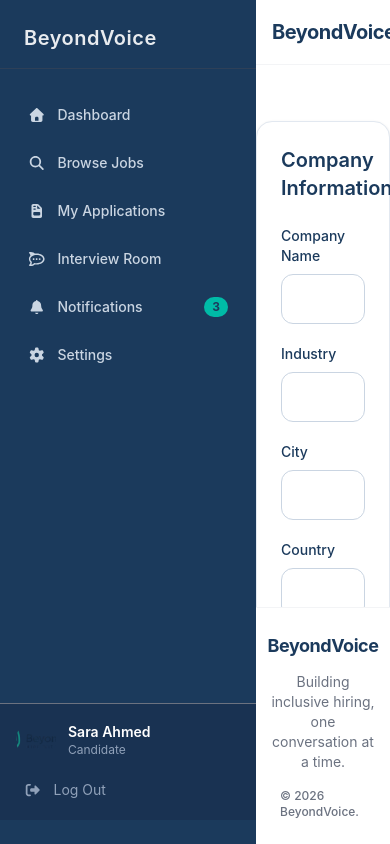
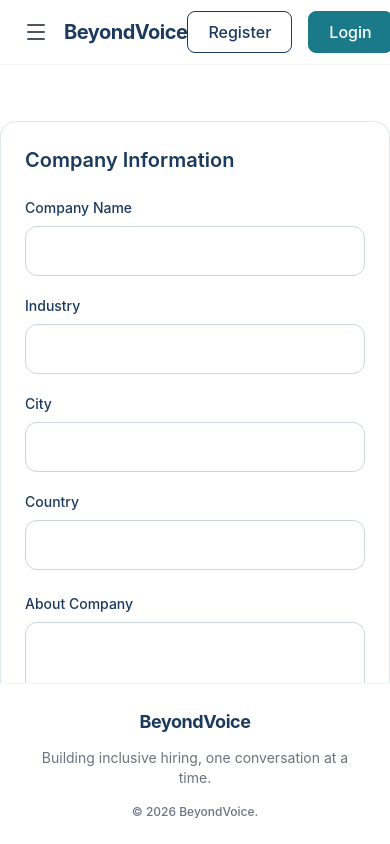
Before and after one commit to AmiraDeef/BeyondVoice, a React (Vite) app in the folder Frontend/: page /company/profile in a window 390 px wide. Built offline with nearby package versions, Linux system fonts and the light colour scheme.

Commit message:
responsive sidebar and nav

```diff
--- a/Frontend/src/components/Layouts/Navbar/Navbar.jsx
+++ b/Frontend/src/components/Layouts/Navbar/Navbar.jsx
@@ -1,11 +1,19 @@
 import { Link } from "react-router-dom";
+import { Menu } from "lucide-react";
 
-function Navbar() {
+function Navbar({ onMenuClick }) {
   return (
     <>
+
       <div className=" bg-white border-b border-gray-100 sticky top-0 z-50 ">
         <div className="container mx-auto flex items-center justify-between h-16 px-4 md:px-8">
-          <div>
+          <div className="flex items-center gap-2">
+            <button
+              onClick={onMenuClick}
+              className="block md:hidden p-2 text-gray-600 hover:bg-gray-100 rounded-lg transition-colors"
+            >
+              <Menu className="w-6 h-6" />
+            </button>
             <Link
               to="/"
               className="text-xl font-bold text-[var(--main-color)] tracking-tight"
@@ -29,6 +37,7 @@
           </div>
         </div>
       </div>
+
     </>
   );
 }
--- a/Frontend/src/components/Layouts/Sidebar/Sidebar.jsx
+++ b/Frontend/src/components/Layouts/Sidebar/Sidebar.jsx
@@ -11,7 +11,7 @@
   faRightFromBracket
 } from "@fortawesome/free-solid-svg-icons";
 
-function Sidebar(){
+function Sidebar({ isOpen, setIsOpen }){
 
    const links = [
   { icon: faHouse, title: "Dashboard", path: "/" },
@@ -26,12 +26,21 @@
 
 
     return(<>
-      <aside className="h-screen w-64 bg-[var(--main-color)] text-white py-6 flex flex-col justify-between sticky top-0 left-0 flex-shrink-0">
-        <div>
+      <aside className={` w-64 h-full bg-[#1B3A5C] text-white flex flex-col transition-transform duration-300 ease-in-out z-50
+      fixed inset-y-0 left-0 -translate-x-full md:relative md:translate-x-0
+      ${isOpen ? "translate-x-0" : "-translate-x-full md:translate-x-0"}
+    `}>
+        <button
+        onClick={() => setIsOpen(false)}
+        className="md:hidden absolute top-4 right-4 text-white"
+      >
+        ✕
+      </button>
+        <div className="flex-1 overflow-y-auto">
 
-          <div className="font-semibold px-6 mb-6 text-xl tracking-wide border-b border-slate-700 pb-4 opacity-90">
-            BeyondVoice
-          </div>
+         <div className="h-16 px-6 font-bold text-xl tracking-wide border-b border-slate-700/50 flex items-center opacity-95">
+    BeyondVoice
+  </div>
 
           <nav className="px-3 space-y-1">
             {links.map((item, index) => (
--- a/Frontend/src/pages/Layout.jsx
+++ b/Frontend/src/pages/Layout.jsx
@@ -1,15 +1,22 @@
+import { useState } from "react";
 import { Outlet } from "react-router-dom";
 import Navbar from "../components/Layouts/Navbar/Navbar";
 import Footer from "../components/Layouts/Footer/Footer";
 import Sidebar from "../components/Layouts/Sidebar/Sidebar";
 function DashboardLayout() {
+  const [isSidebarOpen, setIsSidebarOpen] = useState(false);
   return (
     <>
       <div className="flex h-screen overflow-hidden bg-[var(--bg-color)]">
-        <Sidebar />
-
-        <div className="flex-1 flex flex-col h-full overflow-hidden">
-          <Navbar />
+        <Sidebar isOpen={isSidebarOpen} setIsOpen={setIsSidebarOpen} />
+{isSidebarOpen && (
+        <div
+          className="fixed inset-0 bg-black/40 z-40 md:hidden transition-opacity"
+          onClick={() => setIsSidebarOpen(false)}
+        />
+      )}
+        <div className="flex-1 flex flex-col h-full overflow-hidden w-full">
+          <Navbar onMenuClick={() => setIsSidebarOpen(true)} />
 
           <main className="flex-1 flex-grow overflow-y-auto  bg-white flex flex-col items-center">
             <div className="w-full max-w-6xl mx-auto">
```
Also changed, not shown: 1 other file (tests, documents, lock files or other folders).
